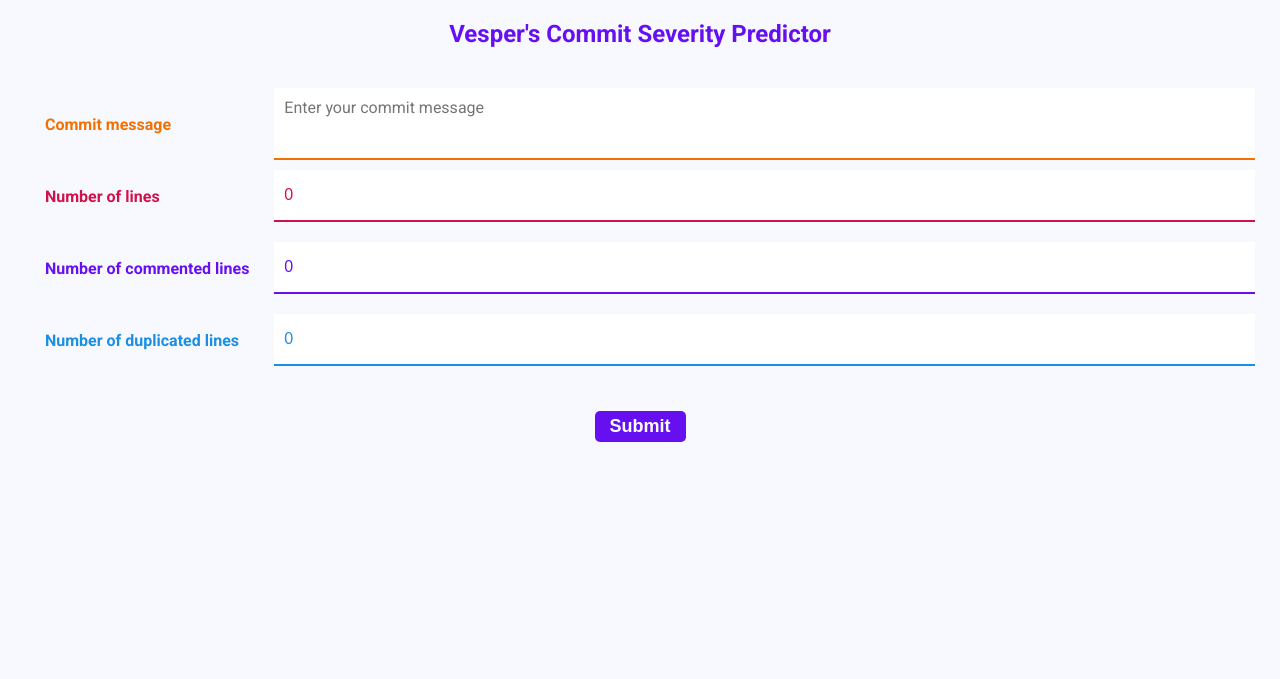
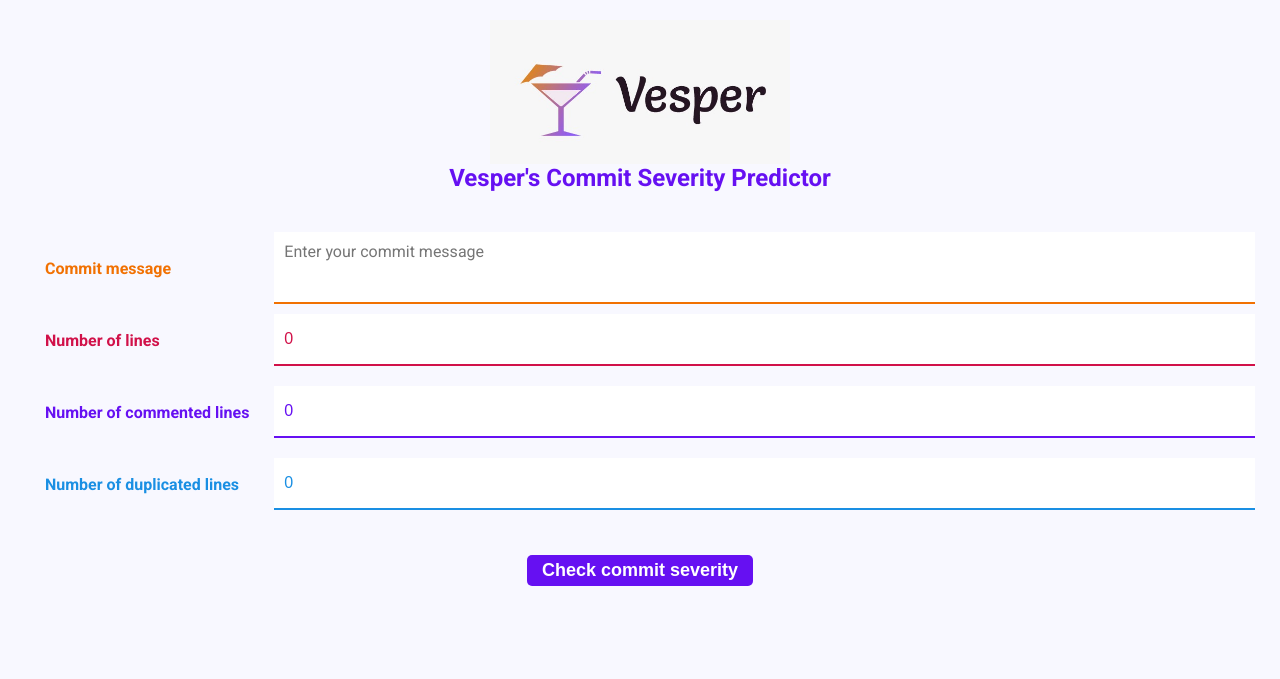
Before and after one commit to margaritageleta/vesper-tech-debt, a Flask app: page / in a window 1280 px wide. Shown: the top 679 px of the page. Run offline with Flask 2, Linux system fonts and the light colour scheme; parts of the project's set-up code (start-up, migrations or seed data) failed here and were passed over.

Commit message:
Add logo and change value on submit button

```diff
--- a/src/static/style.css
+++ b/src/static/style.css
@@ -13,7 +13,7 @@
     --blue-light: #EDF6FD;
 }
 
-html, body, textarea, h1 {
+html, body, textarea, h1, h3 {
     font-family: 'Roboto', sans-serif;
     margin: 0;
     padding: 0;
@@ -30,6 +30,18 @@ body > div {
     grid-column-start: ini;
     grid-column-end: end;
     margin: 20px;
+}
+
+body > div:first-child {
+    display: flex;
+    flex-direction: column;
+    justify-content: center;
+    align-items: center;
+}
+
+body > div:first-child > img{
+    height: auto;
+    width: 300px;
 }
 
 form {
--- a/src/templates/index.html
+++ b/src/templates/index.html
@@ -1,11 +1,13 @@
 <!DOCTYPE html>
     <head>
+        <meta name="viewport" content="width=device-width, initial-scale=1">
         <link rel='stylesheet' type='text/css' href='style.css'>
         <link href="https://fonts.googleapis.com/css2?family=Roboto:wght@300;400;500;700&display=swap" rel="stylesheet">
     </head>
 
     <body>
         <div>
+            <img src="logo.jpeg" alt="Vesper logo" height="100">
             <h1>Vesper's Commit Severity Predictor</h1>
         </div>
 
@@ -20,7 +22,7 @@
                 <label class="duplicated-lines">Number of duplicated lines</label>
                 <input type="number" class="duplicated-lines" id="duplicated-lines" name="duplicated-lines" value=0>
                 <div class="submit-wrapper">
-                    <input type="submit">
+                    <input type="submit" value="Check commit severity">
                 </div>
             </form>
         </div>
```
Also changed, not shown: src/static/logo.jpeg (added).
